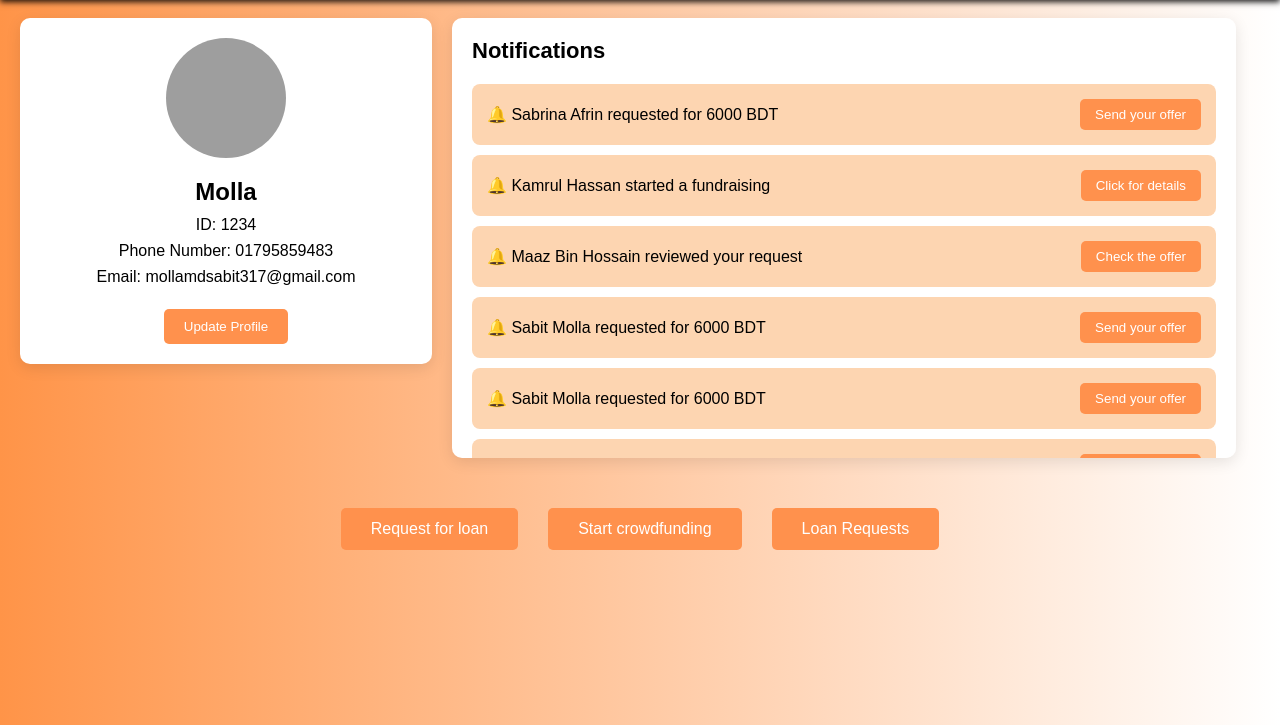
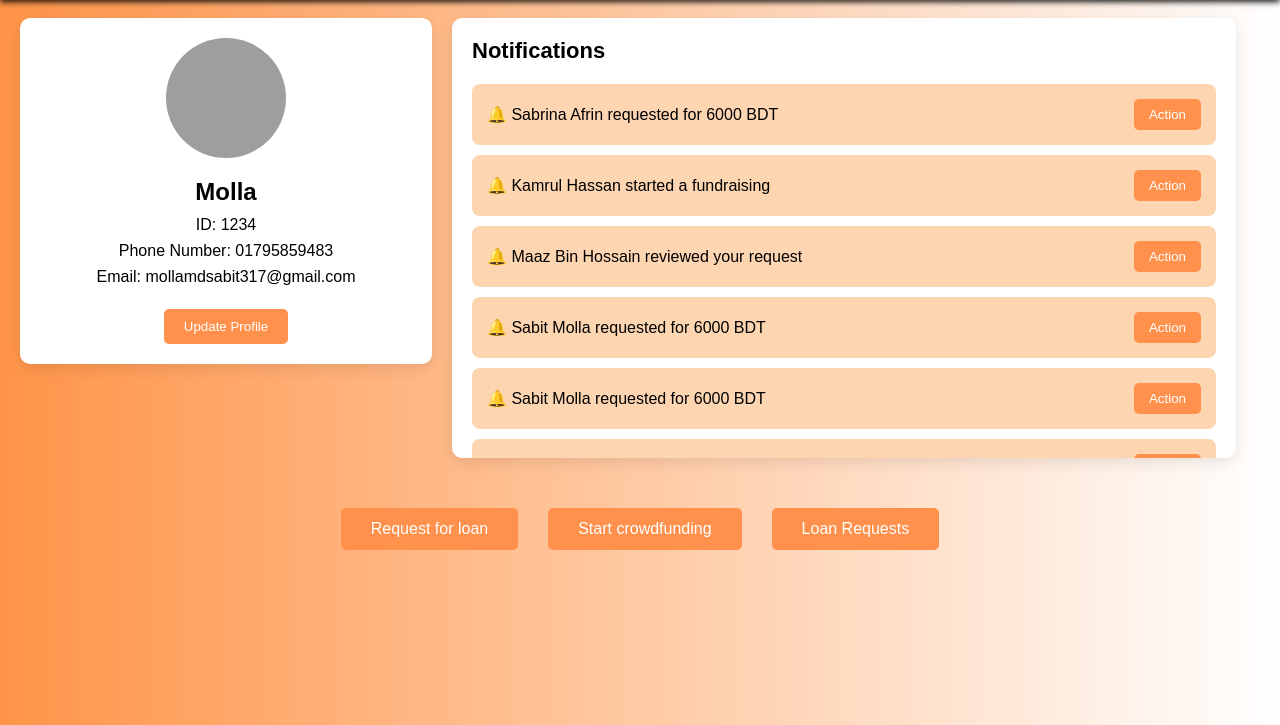
Before and after one commit to Kamrul-hassan1438/UIU-Friend-s-Loan-and-Crowdfunding, a PHP site: page /HomePage.php in a window 1280 px wide. Shown: the part 62-787 px from the top of the page. Run offline with PHP 8.4, Linux system fonts and the light colour scheme; a user stored in the database is signed in; grey boxes are pictures that could not be loaded.

```diff
--- a/HomePage.php
+++ b/HomePage.php
@@ -77,35 +77,35 @@ $profile_image = $_SESSION['profile_image'] ?: 'img/default-profile.png';  // Us
                 <div class="notifications">
                     <div class="notification">
                         <span>🔔 Sabrina Afrin requested for 6000 BDT</span>
-                        <button class="btn">Send your offer</button>
+                        <button class="btn">Action</button>
                     </div>
                     <div class="notification">
                         <span>🔔 Kamrul Hassan started a fundraising</span>
-                        <button class="btn">Click for details</button>
+                        <button class="btn">Action</button>
                     </div>
                     <div class="notification">
                         <span>🔔 Maaz Bin Hossain reviewed your request</span>
-                        <button class="btn">Check the offer</button>
+                        <button class="btn">Action</button>
                     </div>
                     <div class="notification">
                         <span>🔔 Sabit Molla requested for 6000 BDT</span>
-                        <button class="btn">Send your offer</button>
+                        <button class="btn">Action</button>
                     </div>
                     <div class="notification">
                         <span>🔔 Sabit Molla requested for 6000 BDT</span>
-                        <button class="btn">Send your offer</button>
+                        <button class="btn">Action</button>
                     </div>
                     <div class="notification">
                         <span>🔔 Sabit Molla requested for 6000 BDT</span>
-                        <button class="btn">Send your offer</button>
+                        <button class="btn">Action</button>
                     </div>
                     <div class="notification">
                         <span>🔔 Sabit Molla requested for 6000 BDT</span>
-                        <button class="btn">Send your offer</button>
+                        <button class="btn">Action</button>
                     </div>
                     <div class="notification">
                         <span>🔔 Sabit Molla requested for 6000 BDT</span>
-                        <button class="btn">Send your offer</button>
+                        <button class="btn">Action</button>
                     </div>
                 </div>
             </div>
```
